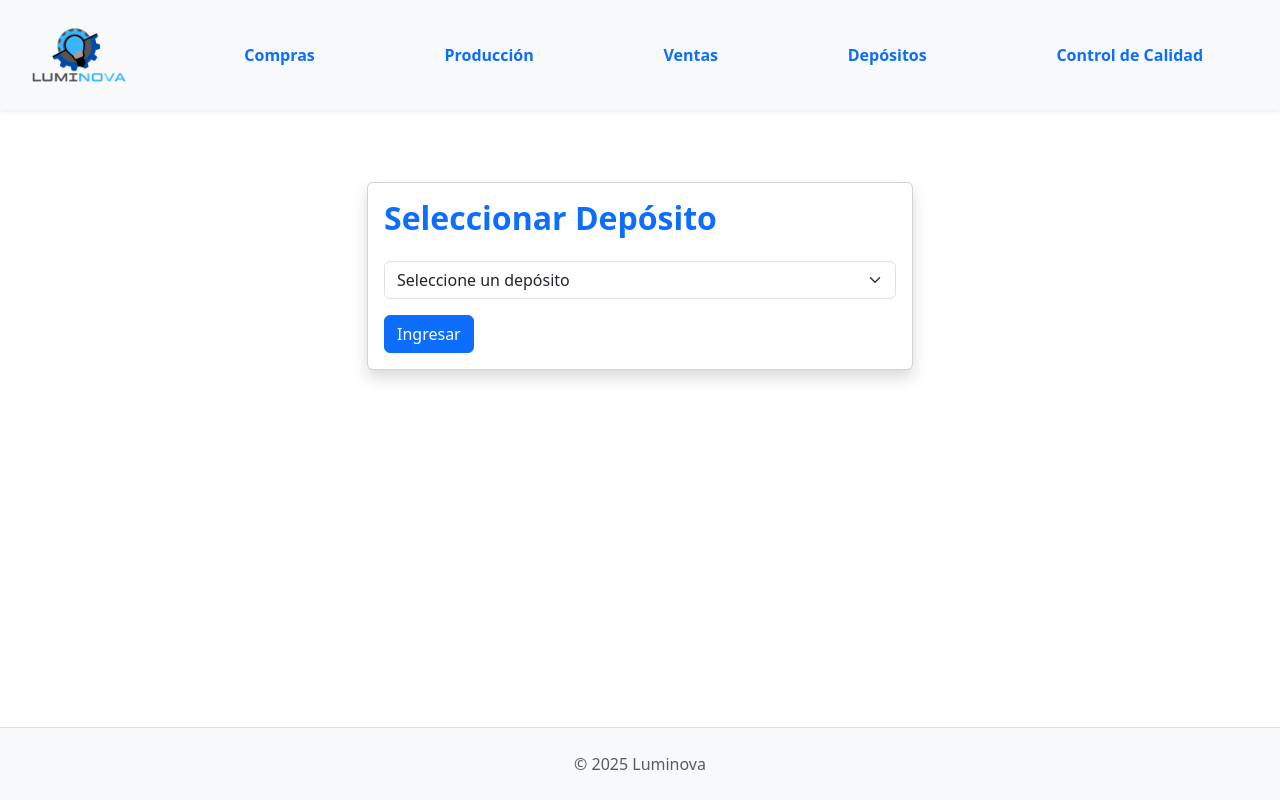
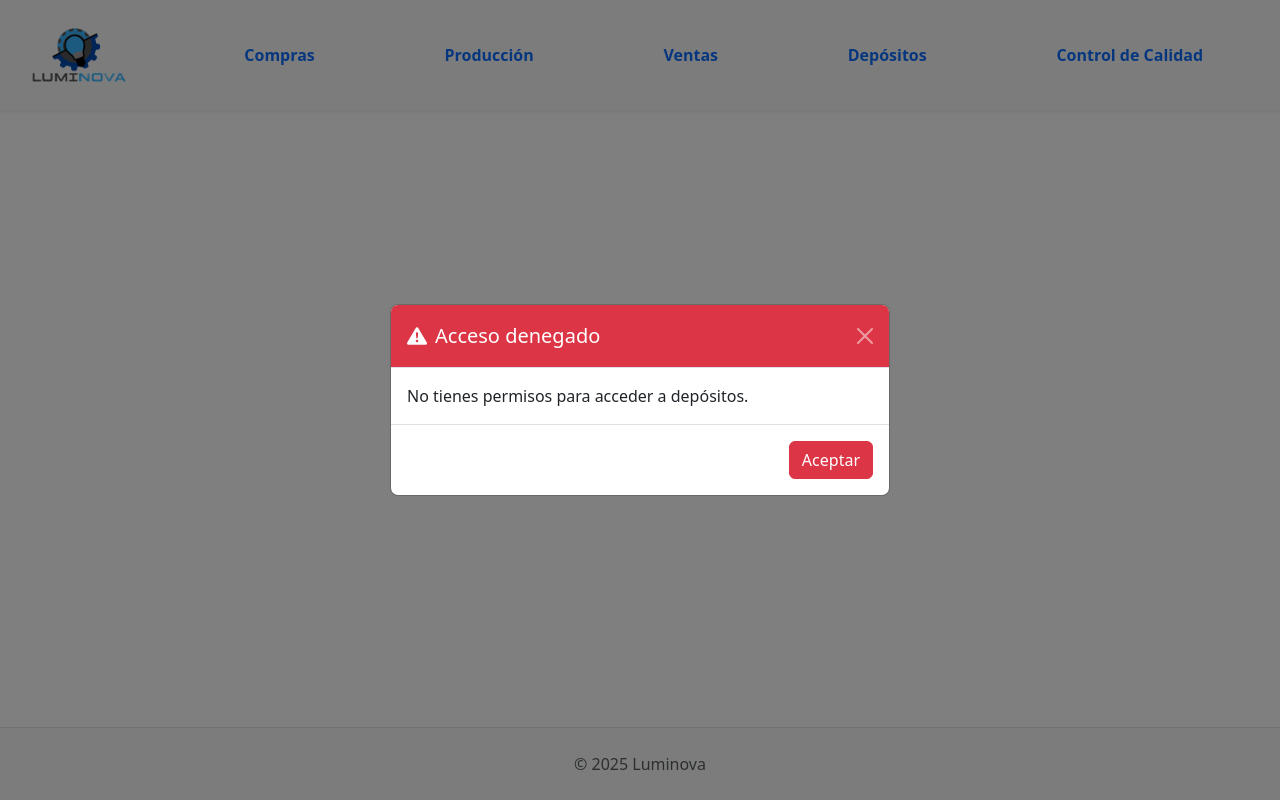
Before and after one commit to dgimenezdeveloper/refactor_luminova, a Django app: page /deposito/deposito/seleccionar/ in a window 1280 px wide. Run offline with Django 5.2, Linux system fonts and the light colour scheme; data comes from the database, SQL or seed files in the repository; both versions use the stored data as it was after the commit; some libraries are stand-ins or nearby versions.

Commit message:
Mejorado el aviso  de restricción al depósito

```diff
--- a/App_LUMINOVA/templates/deposito/seleccionar_deposito.html
+++ b/App_LUMINOVA/templates/deposito/seleccionar_deposito.html
@@ -7,8 +7,10 @@
 
 {% block sidebar_content %}{% endblock %}
 
+
 {% block content %}
 {% csrf_token %}
+{% if not sin_permisos %}
 <div class="container mt-5">
     <div class="row justify-content-center">
         <div class="col-md-6">
@@ -36,4 +38,53 @@
         </div>
     </div>
 </div>
+{% endif %}
+
+<!-- Modal de advertencia de permisos -->
+<div class="modal fade" id="modalSinPermisos" tabindex="-1" aria-labelledby="modalSinPermisosLabel" aria-hidden="true">
+  <div class="modal-dialog modal-dialog-centered">
+    <div class="modal-content">
+      <div class="modal-header bg-danger text-white">
+        <h5 class="modal-title" id="modalSinPermisosLabel"><i class="bi bi-exclamation-triangle-fill me-2"></i>Acceso denegado</h5>
+        <button type="button" class="btn-close btn-close-white" data-bs-dismiss="modal" aria-label="Cerrar"></button>
+      </div>
+      <div class="modal-body">
+        No tienes permisos para acceder a depósitos.
+      </div>
+      <div class="modal-footer">
+        <button type="button" class="btn btn-danger" data-bs-dismiss="modal">Aceptar</button>
+      </div>
+    </div>
+  </div>
+</div>
+
+{% if sin_permisos %}
+<script>
+document.addEventListener('DOMContentLoaded', function() {
+    var modal = new bootstrap.Modal(document.getElementById('modalSinPermisos'));
+    modal.show();
+    var btn = document.querySelector('#modalSinPermisos .btn-danger');
+    // Pasar el grupo principal del usuario a JavaScript
+    var userGroup = "{% if user.groups.all %}{{ user.groups.all.0.name|escapejs }}{% else %}none{% endif %}";
+    if (btn) {
+        btn.addEventListener('click', function() {
+            // Redirigir según el grupo principal del usuario
+            if (userGroup === 'compras') {
+                window.location.href = '{% url "App_LUMINOVA:compras_lista_oc" %}';
+            } else if (userGroup === 'ventas') {
+                window.location.href = '{% url "App_LUMINOVA:ventas_lista_ov" %}';
+            } else if (userGroup === 'produccion') {
+                window.location.href = '{% url "App_LUMINOVA:produccion_lista_op" %}';
+            } else if (userGroup === 'control de calidad') {
+                window.location.href = '{% url "App_LUMINOVA:control_calidad_view" %}';
+            } else if (userGroup === 'administrador') {
+                window.location.href = '{% url "App_LUMINOVA:dashboard" %}';
+            } else {
+                window.location.href = '/';
+            }
+        });
+    }
+});
+</script>
+{% endif %}
 {% endblock %}
--- a/App_LUMINOVA/views_deposito.py
+++ b/App_LUMINOVA/views_deposito.py
@@ -638,12 +638,16 @@ logger = logging.getLogger(__name__)
 # --- SELECTOR DE DEPÓSITOS ---
 def seleccionar_deposito_view(request):
     depositos = Deposito.objects.all()
+    sin_permisos = False
+    # Lógica para filtrar depósitos según permisos...
+    if not request.user.is_superuser and not request.user.groups.filter(name='Depósito').exists():
+        sin_permisos = True
     if request.method == "POST":
         deposito_id = request.POST.get("deposito_id")
         if deposito_id:
             request.session["deposito_seleccionado"] = deposito_id
             return redirect("App_LUMINOVA:deposito_view")
-    return render(request, "deposito/seleccionar_deposito.html", {"depositos": depositos})
+    return render(request, "deposito/seleccionar_deposito.html", {"depositos": depositos, "sin_permisos": sin_permisos})
 
 
 def deposito_dashboard_view(request):
```
Also changed, not shown: db.sqlite3.
